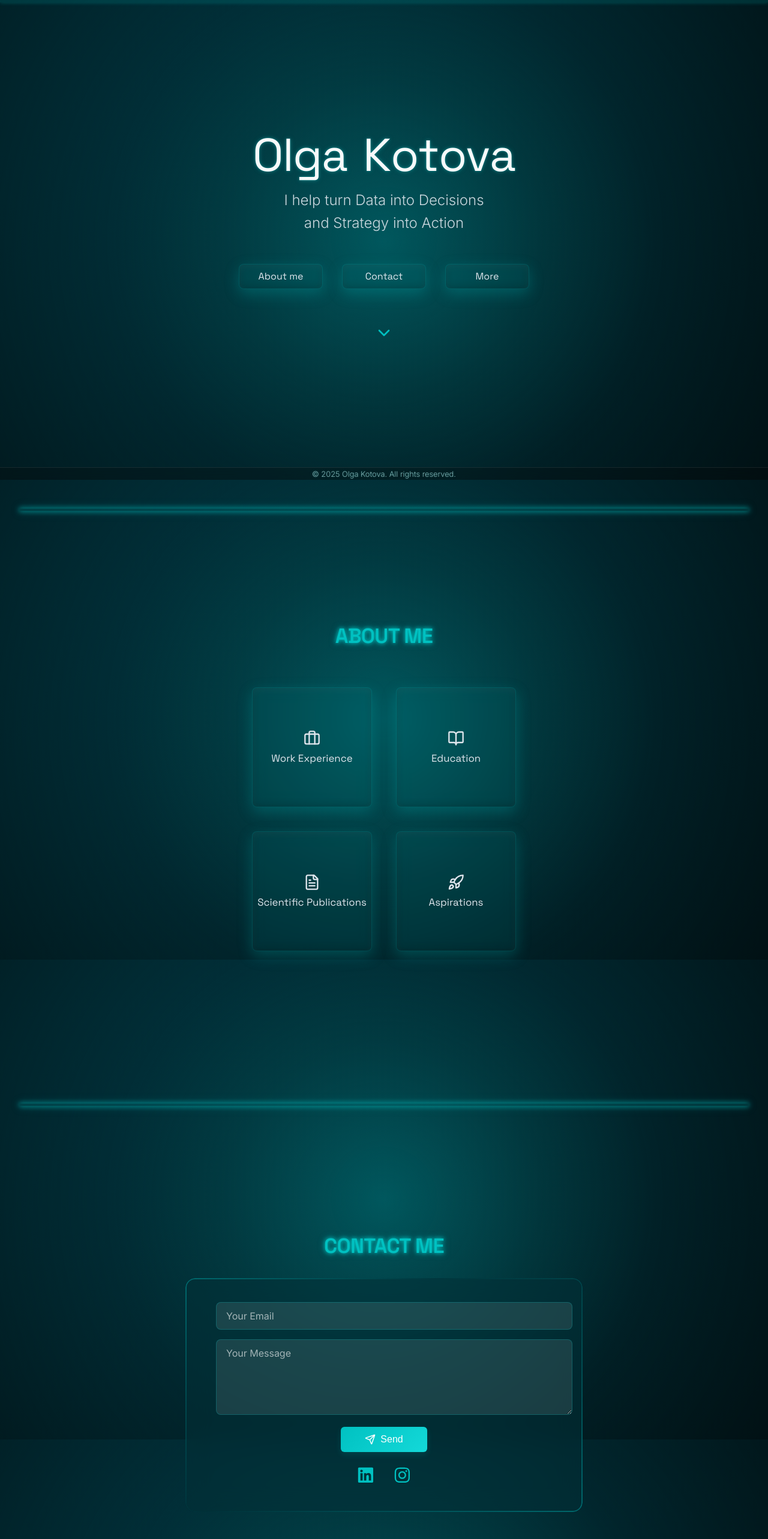
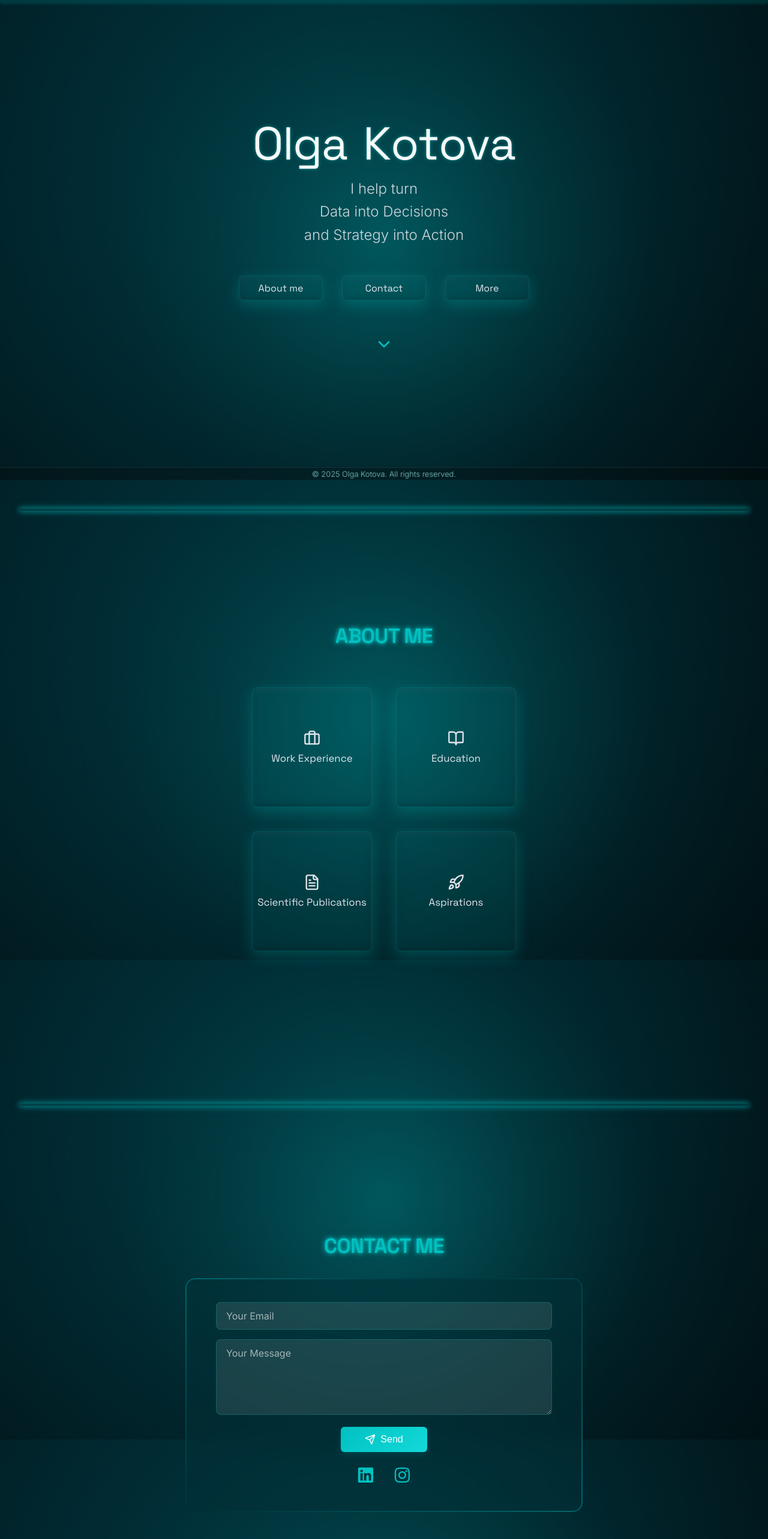
Before and after one commit to K0tova/kotiks-web, a React (Vite) app in the folder frontend/: page / in a window 1280 px wide. Shown: the top 2566 px of the page at 60% size. Built offline with nearby package versions, Linux system fonts and the light colour scheme.

Commit message:
feat(vercel): optimise for phone

```diff
--- a/frontend/src/components/Contact/Contact.module.css
+++ b/frontend/src/components/Contact/Contact.module.css
@@ -58,7 +58,8 @@
 
 .contact-form input,
 .contact-form textarea {
-     width: 100%;
+     width: 94%;
+     margin-inline: auto;
      padding: 0.75rem 1rem;
      margin-bottom: 1rem;
      border: 1px solid rgba(0, 193, 193, 0.25);
--- a/frontend/src/components/Home/Home.jsx
+++ b/frontend/src/components/Home/Home.jsx
@@ -56,7 +56,8 @@ const Home = () => {
             transition={{ duration: 0.7, ease: 'easeOut' }}
           >
             <AnimatedName text="Olga Kotova" />
-            <p className="spaced-text">I help turn Data into Decisions <br />
+            <p className="spaced-text">I help turn<br />
+              Data into Decisions<br />
               and Strategy into Action</p>
 
             {/* CTA buttons */}
--- a/frontend/src/components/Popup/Popup.module.css
+++ b/frontend/src/components/Popup/Popup.module.css
@@ -128,10 +128,11 @@
      color: #d3e0e2;
 }
 
-@media (max-width: 480px) {
+@media (max-width: 600px) {
      .popup-svg {
           float: none;
-          width: 140px;
+          display: block;
+          width: 150px;
           margin: 0 auto 1.25rem auto;
      }
 }
```
